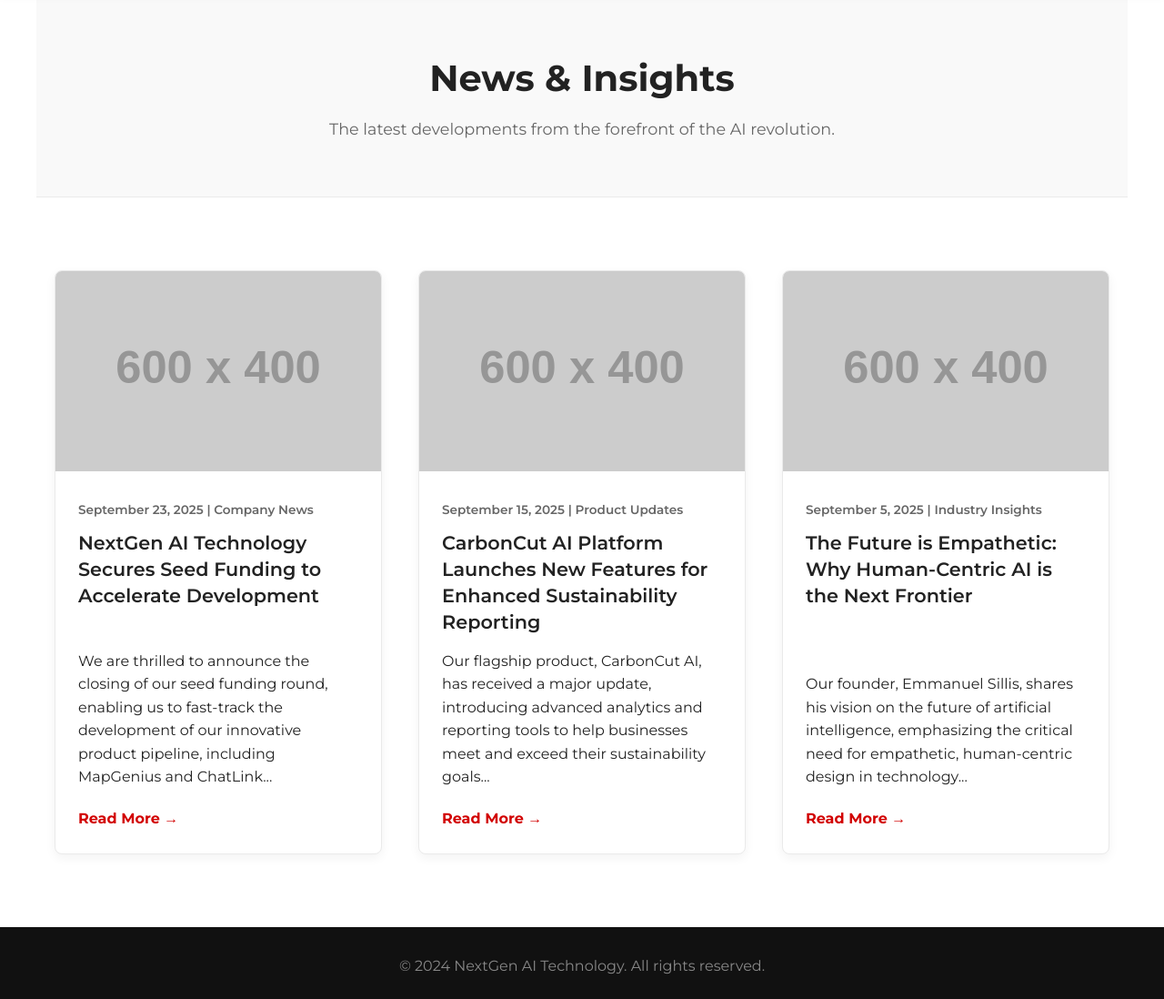
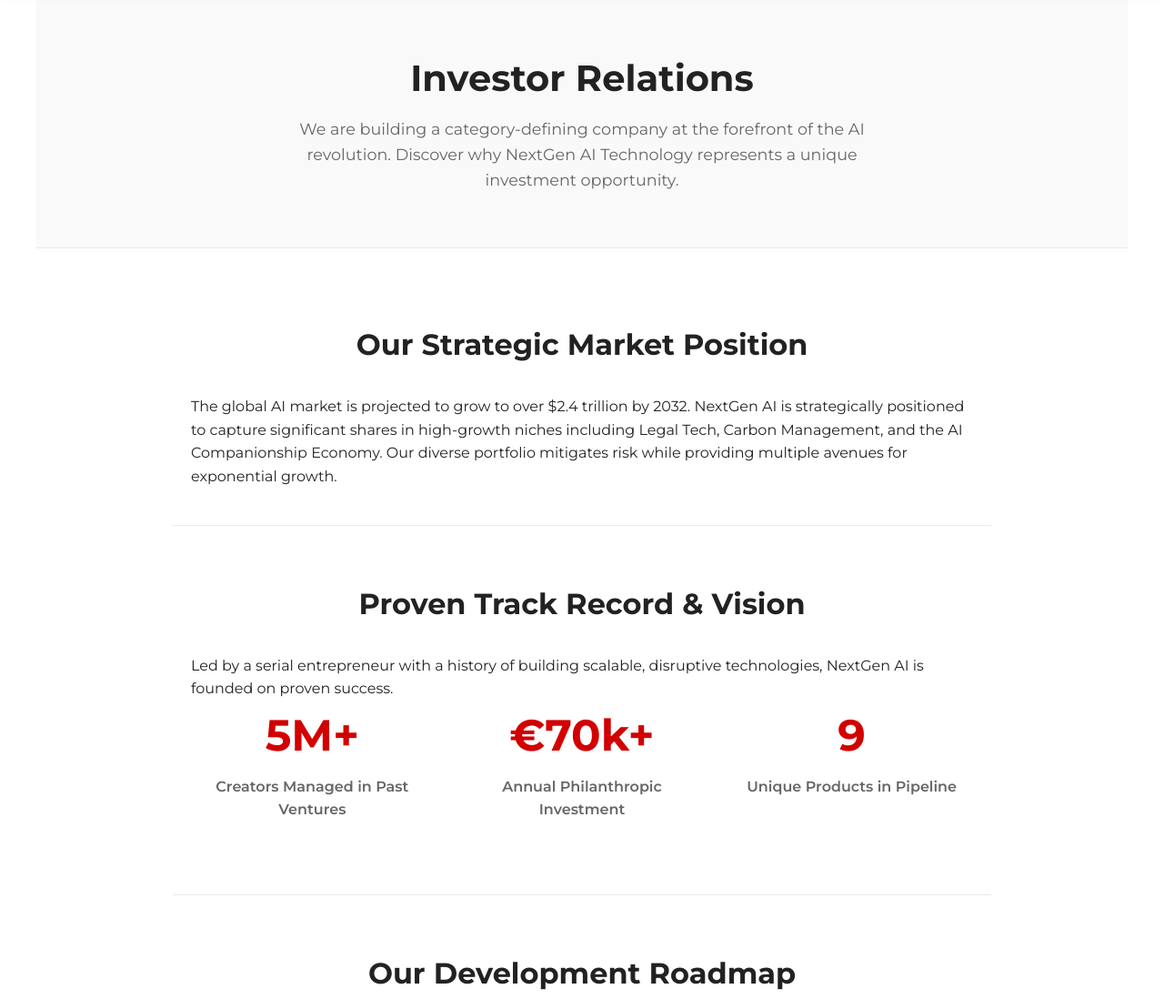
Before and after one commit to Manuhefner/NextGenWebsite, a plain HTML site: page news.html in a window 1280 px wide. Shown: the part 100-1198 px from the top of the page at 91% size. Drawn offline with Linux system fonts and the light colour scheme; placeholder pictures from the web are drawn by us.

```diff
--- a/news.html
+++ b/news.html
@@ -3,13 +3,22 @@
 <head>
     <meta charset="UTF-8">
     <meta name="viewport" content="width=device-width, initial-scale=1.0">
-    <meta name="description" content="The latest news, insights, and announcements from NextGen AI Technology. Stay informed about our progress in building the future of AI.">
-    <title>News & Insights - NextGen AI Technology</title>
+    <meta name="description" content="Invest in the future of artificial intelligence. Discover NextGen AI Technology's vision, strategic roadmap, market position, and key financial metrics.">
+    <title>Investor Relations - NextGen AI Technology</title>
     <link rel="stylesheet" href="style.css">
     <link href="https://fonts.googleapis.com/css2?family=Montserrat:wght@400;600;700&display=swap" rel="stylesheet">
+    <!-- Google Analytics -->
+    <script async src="https://www.googletagmanager.com/gtag/js?id=G-YOUR_MEASUREMENT_ID"></script>
+    <script>
+      window.dataLayer = window.dataLayer || [];
+      function gtag(){dataLayer.push(arguments);}
+      gtag('js', new Date());
+
+      gtag('config', 'G-YOUR_MEASUREMENT_ID');
+    </script>
 </head>
 <body>
-    <!-- Header -->
+    <!-- De rest van uw pagina... -->
     <header>
         <nav class="container">
             <a href="index.html"><img src="nextgen banner logo.png" alt="NextGen AI Technology Logo" class="logo"></a>
@@ -17,8 +26,8 @@
                 <li><a href="index.html">Home</a></li>
                 <li><a href="portfolio.html">Technology & Portfolio</a></li>
                 <li><a href="about.html">About Us</a></li>
-                <li><a href="investors.html">Investors</a></li>
-                <li><a href="news.html" class="active">News</a></li>
+                <li><a href="investors.html" class="active">Investors</a></li>
+                <li><a href="news.html">News</a></li>
                 <li><a href="contact.html">Contact</a></li>
             </ul>
         </nav>
@@ -27,59 +36,63 @@
     <main>
         <!-- Paginatitel -->
         <section class="page-title container">
-            <h2 class="animate">News & Insights</h2>
-            <p class="animate" style="--delay: 0.1s;">The latest developments from the forefront of the AI revolution.</p>
+            <h2 class="animate">Investor Relations</h2>
+            <p class="animate" style="--delay: 0.1s;">We are building a category-defining company at the forefront of the AI revolution. Discover why NextGen AI Technology represents a unique investment opportunity.</p>
         </section>
 
-        <!-- News Grid -->
-        <section class="news-section container">
-            <div class="news-grid">
-                <!-- Voorbeeld Artikel 1 -->
-                <article class="news-card animate" style="--delay: 0s;">
-                    <a href="#" class="news-image-link">
-                        <img src="https://placehold.co/600x400/D20000/FFFFFF?text=NextGen+AI" alt="Placeholder image for a news article">
-                    </a>
-                    <div class="news-content">
-                        <div class="news-meta">
-                            <span>September 23, 2025</span> | <span>Company News</span>
-                        </div>
-                        <h3><a href="#">NextGen AI Technology Secures Seed Funding to Accelerate Development</a></h3>
-                        <p>We are thrilled to announce the closing of our seed funding round, enabling us to fast-track the development of our innovative product pipeline, including MapGenius and ChatLink...</p>
-                        <a href="#" class="learn-more">Read More &rarr;</a>
+        <!-- Investeerders Content -->
+        <div class="investor-content">
+             <!-- Marktpositie -->
+            <section class="investor-section container">
+                <h3 class="animate">Our Strategic Market Position</h3>
+                <p class="animate" style="--delay: 0.1s;">The global AI market is projected to grow to over $2.4 trillion by 2032. NextGen AI is strategically positioned to capture significant shares in high-growth niches including Legal Tech, Carbon Management, and the AI Companionship Economy. Our diverse portfolio mitigates risk while providing multiple avenues for exponential growth.</p>
+            </section>
+
+            <!-- Key Metrics -->
+            <section class="investor-section container">
+                <h3 class="animate">Proven Track Record & Vision</h3>
+                <p class="animate" style="--delay: 0.1s;">Led by a serial entrepreneur with a history of building scalable, disruptive technologies, NextGen AI is founded on proven success.</p>
+                <div class="metrics-grid animate" style="--delay: 0.2s;">
+                    <div class="metric-box" style="--delay: 0s;"><h4>5M+</h4><p>Creators Managed in Past Ventures</p></div>
+                    <div class="metric-box" style="--delay: 0.1s;"><h4>€70k+</h4><p>Annual Philanthropic Investment</p></div>
+                    <div class="metric-box" style="--delay: 0.2s;"><h4>9</h4><p>Unique Products in Pipeline</p></div>
+                </div>
+            </section>
+
+            <!-- Roadmap -->
+            <section class="investor-section container">
+                <h3 class="animate">Our Development Roadmap</h3>
+                <div class="roadmap animate" style="--delay: 0.1s;">
+                    <div class="roadmap-item completed">
+                        <div class="roadmap-milestone"></div>
+                        <h4>2024: Foundation & Live Products</h4>
+                        <p>Company founded. NextGen Assist, Legal Timeline, and VoicePitch Studio launched and operational.</p>
                     </div>
-                </article>
+                    <div class="roadmap-item current">
+                        <div class="roadmap-milestone"></div>
+                        <h4>2025: MVP & Seed Funding</h4>
+                        <p>Development of MapGenius. Actively seeking seed funding to accelerate growth and pipeline development.</p>
+                    </div>
+                    <div class="roadmap-item">
+                        <div class="roadmap-milestone"></div>
+                        <h4>2026: Beta Launch</h4>
+                        <p>Planned beta launch for ChatLink, entering the high-growth AI companionship market.</p>
+                    </div>
+                    <div class="roadmap-item">
+                        <div class="roadmap-milestone"></div>
+                        <h4>2027+: Scaled Expansion</h4>
+                        <p>Full commercial launch of pipeline products including VideoAnalyzer AI and AI Agents4U.</p>
+                    </div>
+                </div>
+            </section>
 
-                <!-- Voorbeeld Artikel 2 -->
-                <article class="news-card animate" style="--delay: 0.1s;">
-                     <a href="#" class="news-image-link">
-                        <img src="https://placehold.co/600x400/1A1A1A/FFFFFF?text=CarbonCut+AI" alt="Placeholder image for a news article">
-                    </a>
-                    <div class="news-content">
-                        <div class="news-meta">
-                            <span>September 15, 2025</span> | <span>Product Updates</span>
-                        </div>
-                        <h3><a href="#">CarbonCut AI Platform Launches New Features for Enhanced Sustainability Reporting</a></h3>
-                        <p>Our flagship product, CarbonCut AI, has received a major update, introducing advanced analytics and reporting tools to help businesses meet and exceed their sustainability goals...</p>
-                        <a href="#" class="learn-more">Read More &rarr;</a>
-                    </div>
-                </article>
-
-                <!-- Voorbeeld Artikel 3 -->
-                <article class="news-card animate" style="--delay: 0.2s;">
-                     <a href="#" class="news-image-link">
-                        <img src="https://placehold.co/600x400/555555/FFFFFF?text=AI+Insights" alt="Placeholder image for a news article">
-                    </a>
-                    <div class="news-content">
-                        <div class="news-meta">
-                            <span>September 5, 2025</span> | <span>Industry Insights</span>
-                        </div>
-                        <h3><a href="#">The Future is Empathetic: Why Human-Centric AI is the Next Frontier</a></h3>
-                        <p>Our founder, Emmanuel Sillis, shares his vision on the future of artificial intelligence, emphasizing the critical need for empathetic, human-centric design in technology...</p>
-                        <a href="#" class="learn-more">Read More &rarr;</a>
-                    </div>
-                </article>
-            </div>
-        </section>
+            <!-- Downloads & Contact -->
+            <section class="investor-section container downloads">
+                <h3 class="animate">Get More Information</h3>
+                <p class="animate" style="--delay: 0.1s;">For a detailed look at our financial projections and business plan, please contact us to request our investor deck.</p>
+                <a href="contact.html" class="cta-button animate" style="--delay: 0.2s;">Request Investor Deck</a>
+            </section>
+        </div>
     </main>
 
     <!-- Footer -->
```
Also changed, not shown: about.html (+9 -1 lines), ai-agents4u.html (+10 -1 lines), carboncut-ai.html (+10 -1 lines), chat-inspector.html (+10 -1 lines), chatlink.html (+10 -1 lines), contact.html (+10 -1 lines), index.html (+9 -1 lines), investors.html (+10 -1 lines), legal-timeline.html (+10 -1 lines), mapgenius.html (+10 -1 lines), nextgen-assist.html (+10 -1 lines), portfolio.html (+10 -1 lines), videoanalyzer-ai.html (+10 -1 lines), voicepitch-studio.html (+10 -1 lines).
